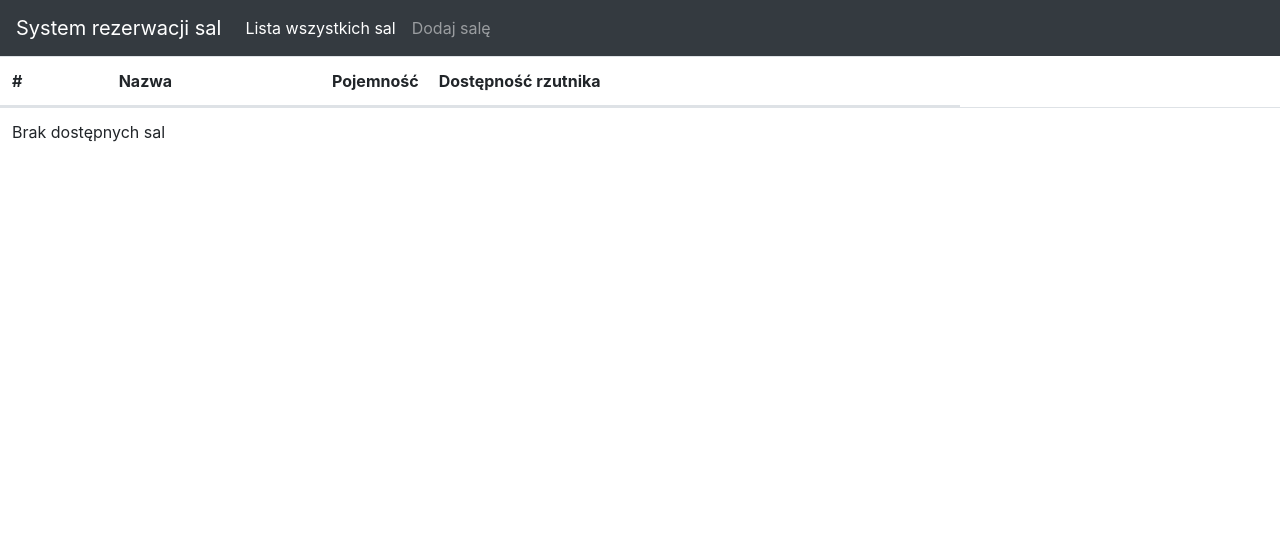
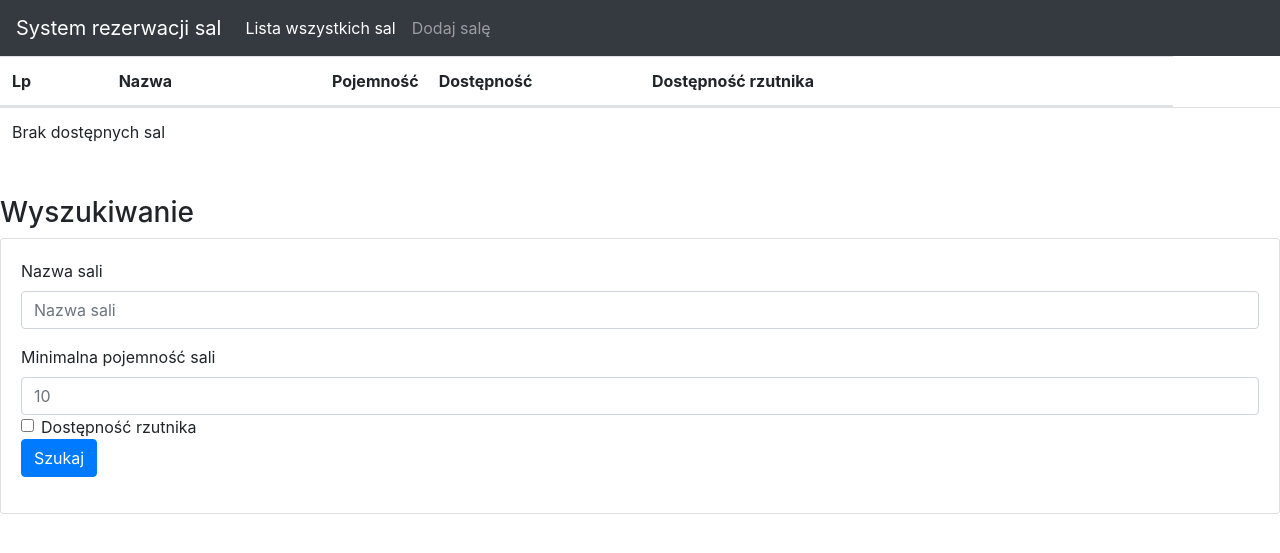
Before and after one commit to Sowa09/Room_Reservation_Django, a Django app: page /room/list/ in a window 1280 px wide. Shown: the top 553 px of the page. Run offline with Django 4.2, Linux system fonts and the light colour scheme; data that the repository does not hold is empty; some libraries are stand-ins or nearby versions.

Commit message:
search add into template

```diff
--- a/templates/room_list.html
+++ b/templates/room_list.html
@@ -4,33 +4,34 @@
     <table class="table">
         <thead>
         <tr class="d-flex">
-            <th scope="col" class="col-1">#</th>
+            <th scope="col" class="col-1">Lp</th>
             <th scope="col" class="col-2">Nazwa</th>
             <th scope="col" class="col-1">Pojemność</th>
+            <th scope="col" class="col-2">Dostępność</th>
             <th scope="col" class="col-5" colspan="4">Dostępność rzutnika</th>
         </tr>
         </thead>
         <tbody>
-        {% for r in rooms %}
+        {% for room in rooms %}
             <tr class="d-flex">
                 <th scope="row" class="col-1">{{ forloop.counter }}</th>
                 <td class="col-2">
-                    <a href="/room/{{ r.id }}/">{{ r.name }}</a>
+                    <a href="/room/detail/{{ room.id }}/">{{ room.name }}</a>
                 </td>
-                <td class="col-1">{{ r.capacity }}</td>
-                {% if r.projector_availability %}
+                <td class="col-1">{{ room.capacity }}</td>
+                {% if room.projector_availability %}
                     <td class="col-2" style="color:green;">&#9745;</td>
                 {% else %}
                     <td class="col-2" style="color:red;">&#9746;</td>
                 {% endif %}
                 <td class="col-1">
-                    <a href="/room/modify/{{ r.id }}/" class="btn btn-info" role="button">Edytuj</a>
+                    <a href="/room/modify/{{ room.id }}/" class="btn btn-info" role="button">Edytuj</a>
                 </td>
                 <td class="col-1">
-                    <a href="/room/delete/{{ r.id }}/" class="btn btn-danger" role="button">Usuń</a>
+                    <a href="/room/delete/{{ room.id }}/" class="btn btn-danger" role="button">Usuń</a>
                 </td>
                 <td class="col-1">
-                    <a href="/room/reserve/{{ r.id }}/" class="btn btn-success" role="button">Zarezerwuj</a>
+                    <a href="/room/reserve/{{ room.id }}/" class="btn btn-success" role="button">Zarezerwuj</a>
                 </td>
             </tr>
         {% empty %}
@@ -40,5 +41,28 @@
         {% endfor %}
         </tbody>
     </table>
+    <br>
+    <h3>Wyszukiwanie</h3>
+    <div class="card">
+        <div class="card-body">
+            <form action="/search" method="GET">
+                {% csrf_token %}
+                <div class="form-group">
+                    <label for="room-name">Nazwa sali</label>
+                    <input type="text" class="form-control" id="room-name" aria-describedby="room-name-help"
+                           placeholder="Nazwa sali" name="room-name">
+                </div>
+                <div class="form-group">
+                    <label for="capacity">Minimalna pojemność sali</label>
+                    <input type="number" step="1" class="form-control" id="capacity" placeholder="10" name="capacity">
+                    <div>
+                        <div class="form-check">
+                            <input type="checkbox" class="form-check-input" name="projector" id="projector">
+                            <label class="form-check-label" for="projector">Dostępność rzutnika</label>
+                        </div>
+                        <button type="submit" class="btn btn-primary">Szukaj</button>
+            </form>
+        </div>
+    </div>
 
 {% endblock %}
```
